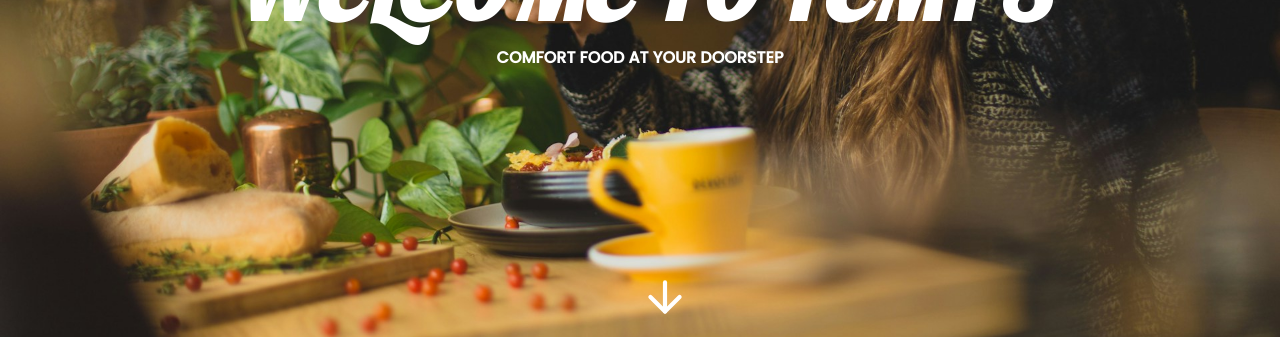
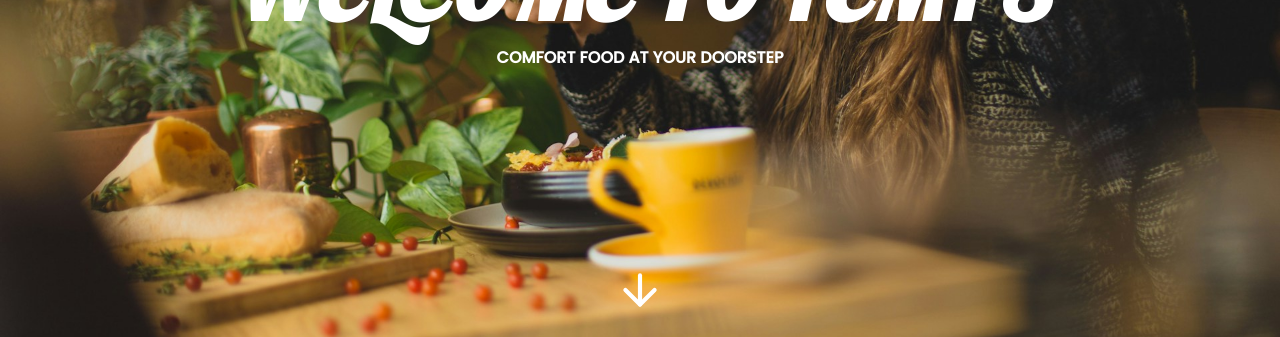
Before and after one commit to femiopebiyi/restaurant-site, a React (Vite) app: page / in a window 1280 px wide. Shown: the part 463-800 px from the top of the page. Built offline with nearby package versions, Linux system fonts and the light colour scheme; the HTML template or start-up script is replaced by a standard one; a web font is replaced by a local one.

Commit message:
center the arrow down again

```diff
--- a/src/App.css
+++ b/src/App.css
@@ -90,11 +90,14 @@ header{
 }
 
 .arrowDown{
+    animation: move 400ms alternate-reverse infinite;
+}
+
+.arrowDownCon{
     position: absolute;
-    bottom: 1em;
-    left: 50%;
-    transform: translate(-50%, -50%);
-    animation: move 400ms alternate-reverse infinite;
+        bottom: 1em;
+        left: 50%;
+        transform: translateX(-50%);
 }
 
 @keyframes move {
--- a/src/pages/Home/Home.tsx
+++ b/src/pages/Home/Home.tsx
@@ -13,7 +13,7 @@ const Home = () => {
         <div className="welcome">
           <h1>welcome to FEMI's</h1>
           <p>Comfort food at your doorstep</p>
-          <a href="#order"><ArrowDown size={50} color="white" className="arrowDown"/></a>
+          <a href="#order" className="arrowDownCon"><ArrowDown size={50} color="white" className="arrowDown"/></a>
 
         </div>
       </div>
```
